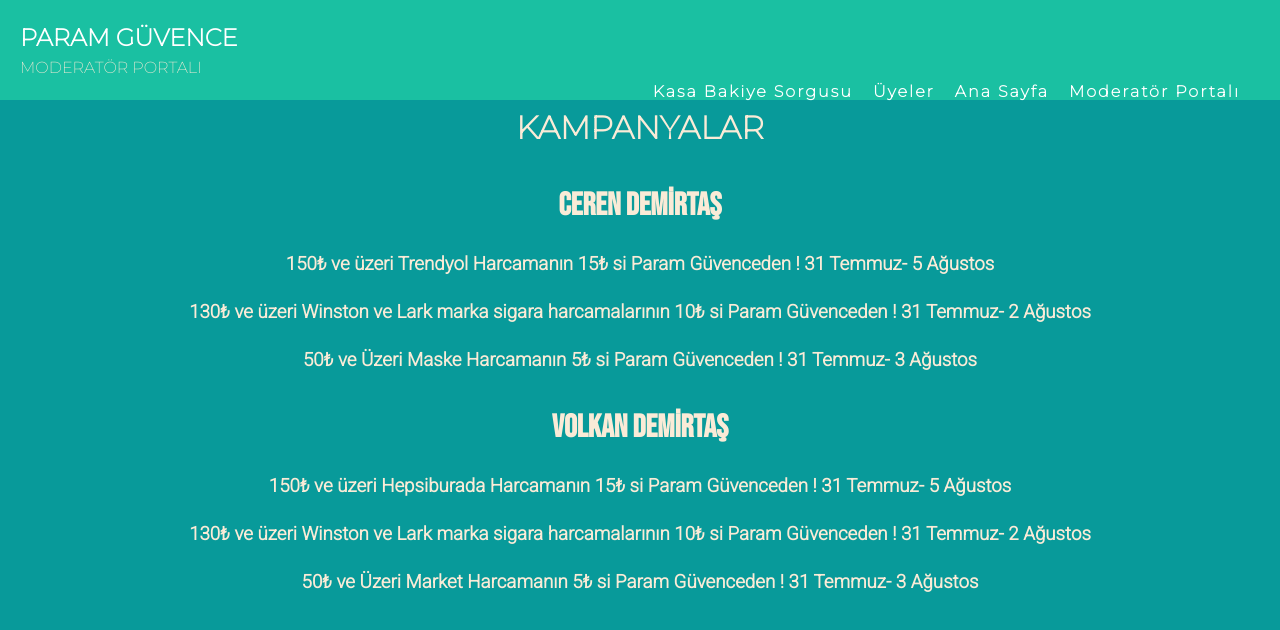
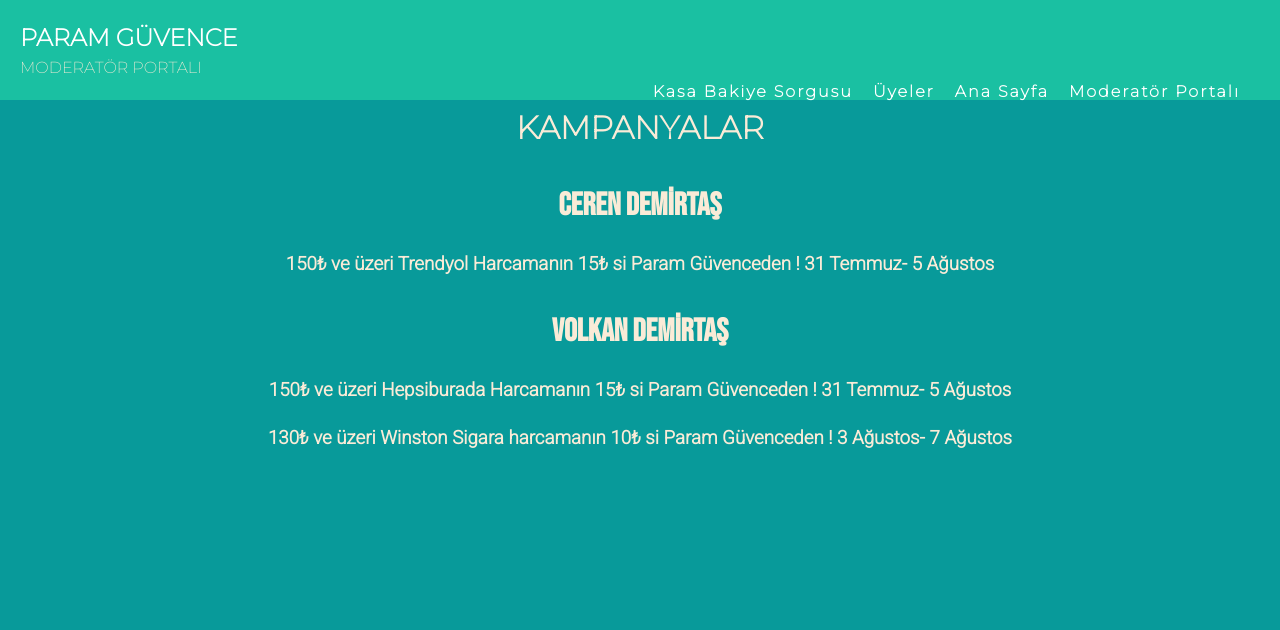
Before and after one commit to paramguvence/paramguvence.github.io, a plain HTML site: page kampanyalar.html in a window 1280 px wide. Drawn offline with Linux system fonts and the light colour scheme.

Commit message:
Update kampanyalar.html

```diff
--- a/kampanyalar.html
+++ b/kampanyalar.html
@@ -43,12 +43,12 @@
         <div id="kampanyalar">
             <h1>Ceren Demirtaş</h1>
             <h3>150₺ ve üzeri Trendyol Harcamanın 15₺ si Param Güvenceden ! 31 Temmuz- 5 Ağustos</h3>
-            <h3>130₺ ve üzeri Winston ve Lark marka sigara harcamalarının 10₺ si Param Güvenceden ! 31 Temmuz- 2 Ağustos</h3>
-            <h3>50₺ ve Üzeri Maske Harcamanın 5₺ si Param Güvenceden ! 31 Temmuz- 3 Ağustos</h3>
+            <h3></h3>
+            <h3></h3>
             <h1>Volkan Demirtaş</h1>
             <h3>150₺ ve üzeri Hepsiburada Harcamanın 15₺ si Param Güvenceden ! 31 Temmuz- 5 Ağustos</h3>
-            <h3>130₺ ve üzeri Winston ve Lark marka sigara harcamalarının 10₺ si Param Güvenceden ! 31 Temmuz- 2 Ağustos</h3>
-            <h3>50₺ ve Üzeri Market Harcamanın 5₺ si Param Güvenceden ! 31 Temmuz- 3 Ağustos</h3>
+            <h3>130₺ ve üzeri Winston Sigara harcamanın 10₺ si Param Güvenceden ! 3 Ağustos- 7 Ağustos</h3>
+            <h3></h3>
         </div>
 
         </body>
```
